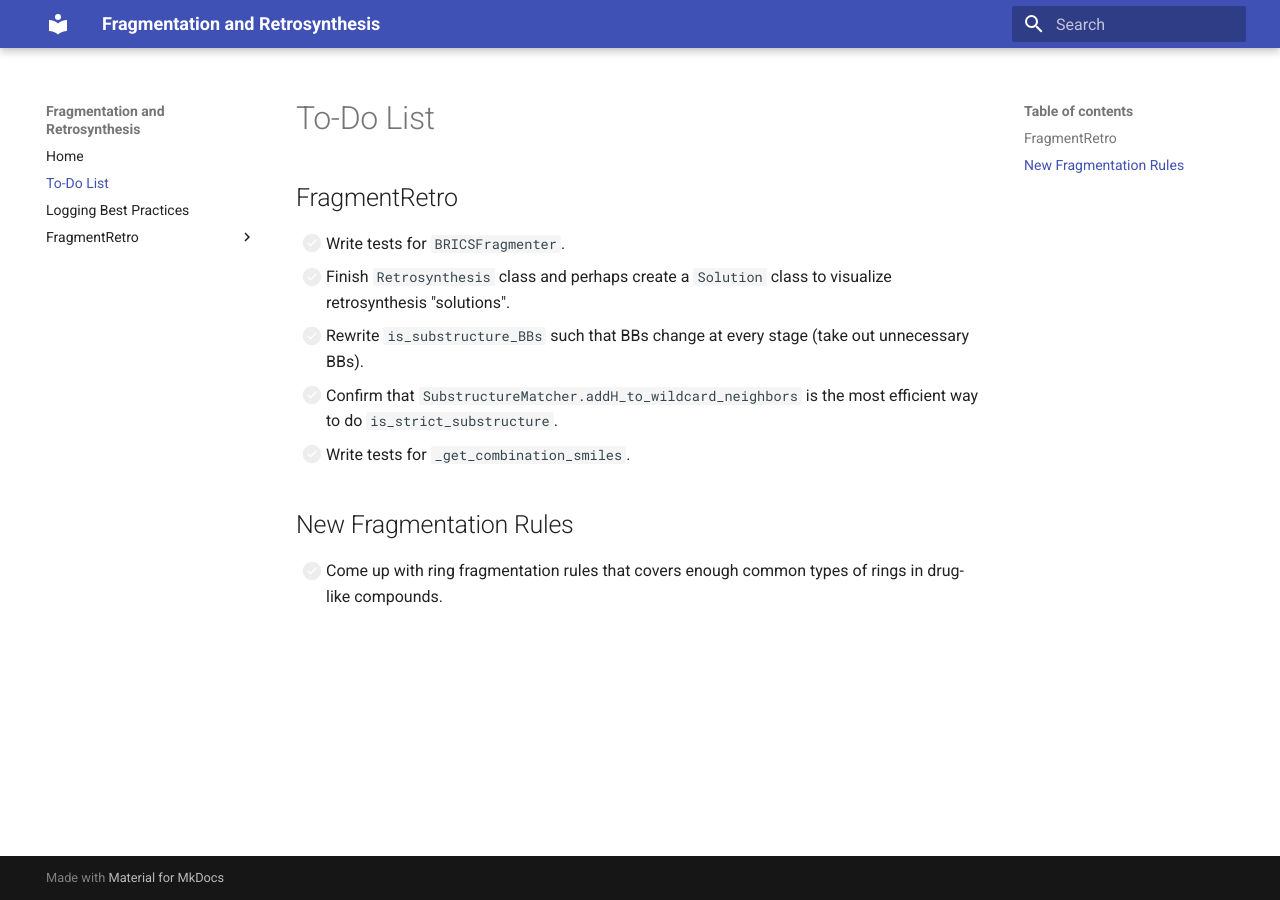
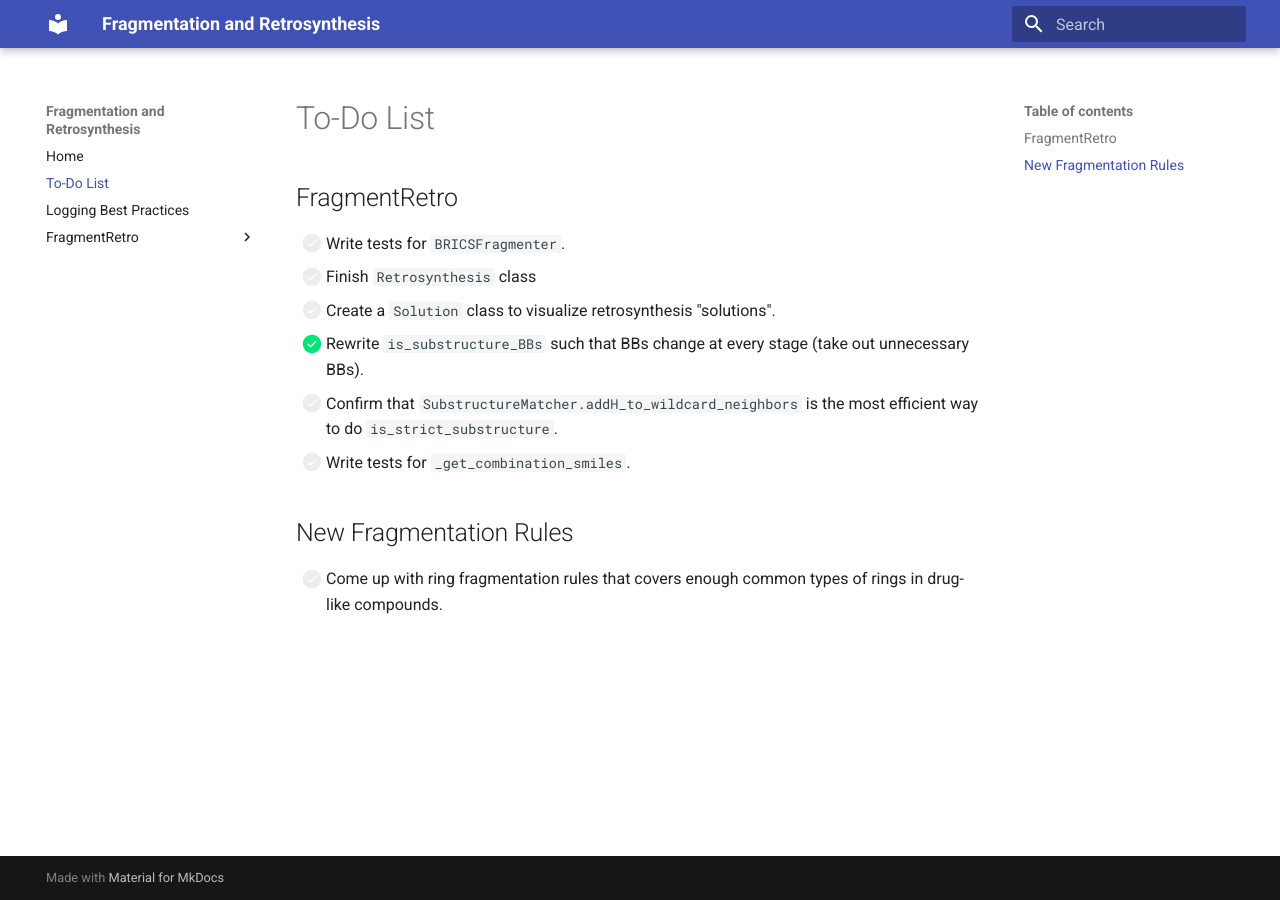
Before and after one commit to randyshee/FragmentRetro, an MkDocs documentation site: the page built from docs/TODO.md, in a window 1280 px wide. Built offline with MkDocs 1.6.1 and Material for MkDocs 9.7.7, drawn with Linux system fonts in a browser that asks for light colours.

```diff
--- a/docs/TODO.md
+++ b/docs/TODO.md
@@ -3,8 +3,9 @@
 ## FragmentRetro
 
 - [ ] Write tests for `BRICSFragmenter`.
-- [ ] Finish `Retrosynthesis` class and perhaps create a `Solution` class to visualize retrosynthesis "solutions".
-- [ ] Rewrite `is_substructure_BBs` such that BBs change at every stage (take out unnecessary BBs).
+- [ ] Finish `Retrosynthesis` class
+- [ ] Create a `Solution` class to visualize retrosynthesis "solutions".
+- [x] Rewrite `is_substructure_BBs` such that BBs change at every stage (take out unnecessary BBs).
 - [ ] Confirm that `SubstructureMatcher.addH_to_wildcard_neighbors` is the most efficient way to do `is_strict_substructure`.
 - [ ] Write tests for `_get_combination_smiles`.
 
```
Also changed, not shown: 1 other file.
